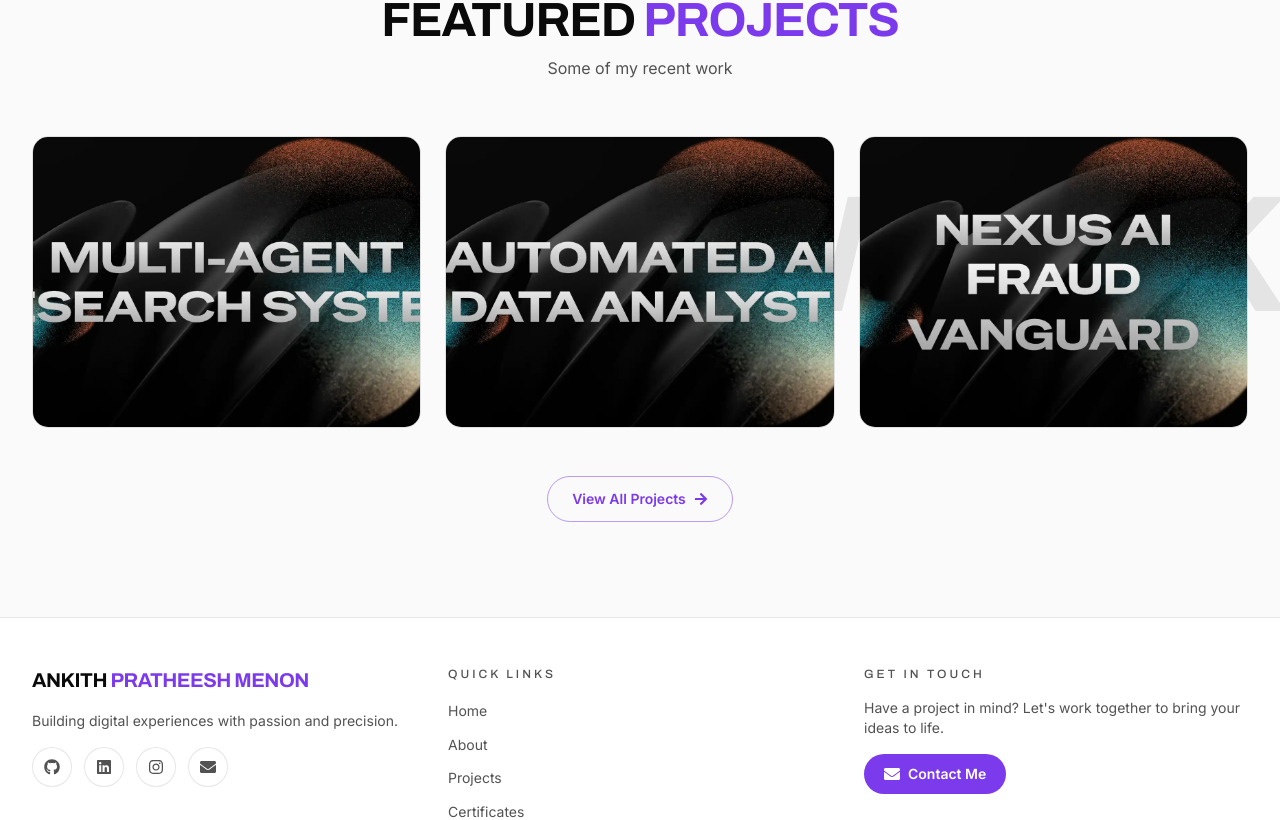
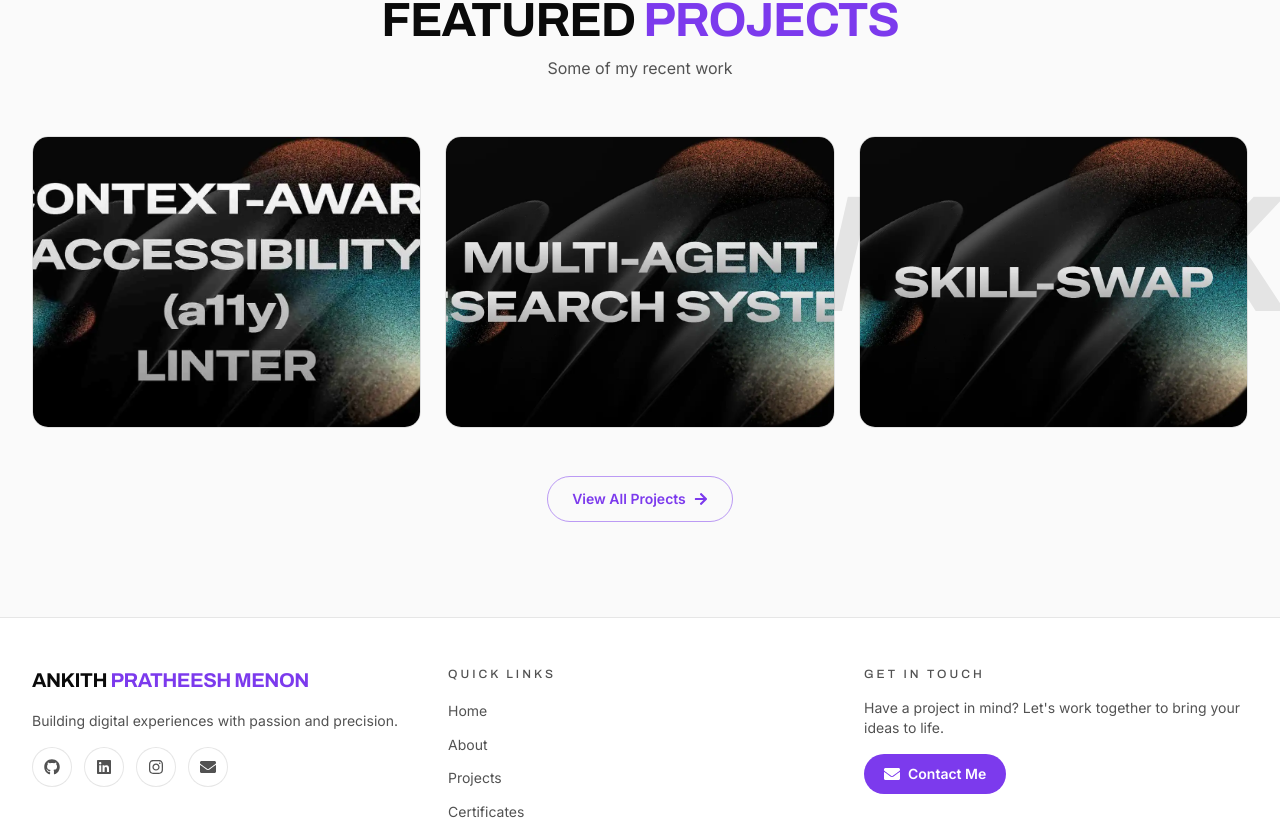
Before and after one commit to ankith5980/Projects, a React (Vite) app in the folder mern-portfolio/client/: page / in a window 1280 px wide. Shown: the part 1727-2547 px from the top of the page. Built offline with nearby package versions, Linux system fonts and the light colour scheme.

Commit message:
Updated Home Page

```diff
--- a/mern-portfolio/client/src/components/SkillsSection.jsx
+++ b/mern-portfolio/client/src/components/SkillsSection.jsx
@@ -33,7 +33,7 @@ const SkillsSection = React.memo(({ skills }) => {
               </h3>
               <div className="flex flex-wrap gap-2">
                 {Array.isArray(categorySkills) ? (
-                  categorySkills.slice(0, 5).map((skill) => (
+                  categorySkills.map((skill) => (
                     <span
                       key={skill._id || skill.name}
                       className="rounded-full border border-hairline bg-surface-2 px-3 py-1 text-xs font-medium text-muted transition-colors duration-200 group-hover:text-fg"
--- a/mern-portfolio/client/src/pages/Home.jsx
+++ b/mern-portfolio/client/src/pages/Home.jsx
@@ -106,7 +106,8 @@ TypingEffect.displayName = 'TypingEffect';
 // Technology marquee — recovers the tech motif the old floating icons carried
 const MARQUEE_TECH = [
   'React', 'Node.js', 'Python', 'Flutter', 'MongoDB', 'Next.js',
-  'Docker', 'FastAPI', 'Tailwind', 'PostgreSQL', 'LangGraph', 'AWS'
+  'Docker', 'FastAPI', 'Tailwind', 'PostgreSQL', 'LangGraph', 'AWS',
+  'Claude Code', 'PowerBI', 'Firebase'
 ];
 
 const Home = () => {
@@ -124,6 +125,20 @@ const Home = () => {
   const featuredProjects = useMemo(() => [
     {
       _id: 1,
+      title: 'Context-Aware Accessibility Linter',
+      description: 'An AI-augmented developer tool designed to automatically detect and remediate accessibility errors by evaluating DOM context. Evolving from a real-time browser extension into an enterprise-grade CI/CD pipeline integration, this project aims to provide a comprehensive B2B SaaS solution for automated software accessibility compliance.',
+      technologies: ['Node.js', 'Playwright', 'Browser Extension API', 'AI DOM Analysis', 'React', 'LLM API'],
+      images: [{ url: '/images/CAAL.webp' }],
+      liveUrl: '',
+      githubUrl: 'https://github.com/ankith5980/Mini_Project/tree/main/DTP_CAAL',
+      category: 'Full-Stack',
+      status: 'completed',
+      developers: ['Ankith Pratheesh Menon'],
+      lastUpdated: '2026-07-10',
+      client: 'Self',
+    },
+    {
+      _id: 2,
       title: 'AI Multi-Agent Research System',
       description: 'A fully local, decoupled AI system where multiple agents collaborate using a graph-based state machine to autonomously research topics, analyze data via vector stores, and generate comprehensive reports.',
       technologies: ['Python', 'LangGraph', 'FAISS', 'FastAPI'],
@@ -137,32 +152,18 @@ const Home = () => {
       client: 'Personal Project',
     },
     {
-      _id: 2,
-      title: 'Automated AI Data Analyst',
-      description: 'An AI-powered data analysis and visualization tool that enables users to upload datasets, perform exploratory data analysis, and generate insightful visualizations and reports using natural language queries.',
-      technologies: ['Python', 'Next.js', 'Ollama', 'FastAPI', 'LangGraph'],
-      images: [{ url: '/images/AIDATAANALYST.webp' }],
-      liveUrl: '',
-      githubUrl: 'https://github.com/ankith5980/Projects/tree/main/ai-data-analysis-system',
-      category: 'Data Analysis',
-      status: 'completed',
-      developers: ['Ankith Pratheesh Menon'],
-      lastUpdated: '2025-10-28',
-      client: 'Personal Project',
-    },
-    {
-      _id: 3,
-      title: 'NEXUS AI Fraud Vanguard',
-      description: 'An AI-powered fraud detection system that leverages advanced machine learning algorithms and real-time data analysis to identify and detect fraudulent activities across various transactional domains.',
-      technologies: ['Docker', 'Scikit-learn', 'Kafka', 'Redis', 'FastAPI'],
-      images: [{ url: '/images/NEXUS-AI.webp' }],
-      liveUrl: '',
-      githubUrl: 'https://github.com/ankith5980/Projects/tree/main/ai-fraud-detection',
-      category: 'Machine Learning',
-      status: 'completed',
-      developers: ['Ankith Pratheesh Menon'],
-      lastUpdated: '2025-10-15',
-      client: 'Personal Project',
+       _id: 3,
+       title: 'Skill-Swap : A Skill Exchange Platform',
+       description: 'A production-ready full-stack web application for peer-to-peer skill exchange. Users can teach skills to earn points and spend points to learn from others.',
+       technologies: ['TypeScript', 'MongoDB', 'Socket.io', 'Express.js'],
+       images: [{ url: '/images/SKILL-SWAP.webp' }],
+       liveUrl: '',
+       githubUrl: 'https://github.com/ankith5980/Projects/tree/main/skill-exchange',
+       category: 'Full-Stack',
+       status: 'completed',
+       developers: ['Ankith Pratheesh Menon, Devananda J'],
+       lastUpdated: '2026-04-02',
+       client: 'Community',
     },
   ], []);
 
@@ -202,6 +203,7 @@ const Home = () => {
       { _id: 'd3', name: 'MySQL' },
       { _id: 'd4', name: 'Supabase' },
       { _id: 'd5', name: 'Redis' },
+      { _id: 'd6', name: 'Firebase' },
     ],
     'ai & tools': [
       { _id: 't1', name: 'LangGraph' },
@@ -209,6 +211,8 @@ const Home = () => {
       { _id: 't3', name: 'Docker' },
       { _id: 't4', name: 'Git' },
       { _id: 't5', name: 'AWS' },
+      { _id: 't6', name: 'PowerBI' },
+      { _id: 't7', name: 'Claude Code' },
     ],
   }), []);
 
```
